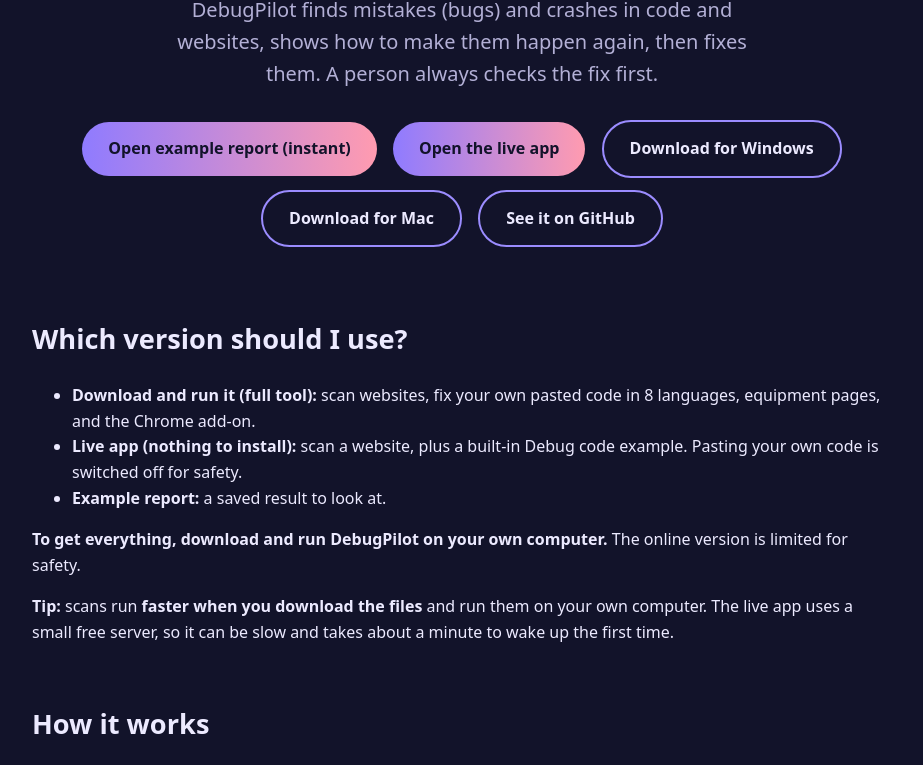
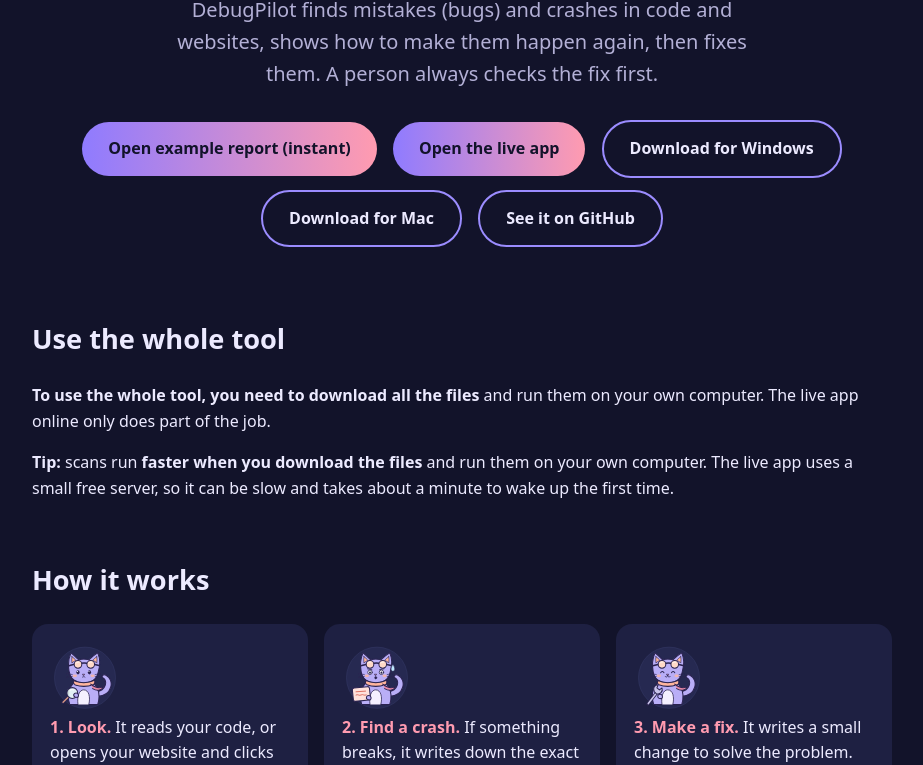
Before and after one commit to brianohjiho-web/debugpilot, a browser extension: page docs/index.html in a window 1280 px wide. Shown: the part 296-1061 px from the top of the page, without its empty margins (178-1101 px from the left). Drawn offline with Linux system fonts and the light colour scheme.

Commit message:
Simplify version note
Co-authored-by: Copilot App <223556219+Copilot@users.noreply.github.com>

```diff
--- a/docs/index.html
+++ b/docs/index.html
@@ -45,13 +45,8 @@
     <a class="btn ghost" href="https://github.com/brianohjiho-web/debugpilot">See it on GitHub</a>
   </header>
 
-  <h2>Which version should I use?</h2>
-  <ul>
-    <li><b>Download and run it (full tool):</b> scan websites, fix your own pasted code in 8 languages, equipment pages, and the Chrome add-on.</li>
-    <li><b>Live app (nothing to install):</b> scan a website, plus a built-in Debug code example. Pasting your own code is switched off for safety.</li>
-    <li><b>Example report:</b> a saved result to look at.</li>
-  </ul>
-  <p><b>To get everything, download and run DebugPilot on your own computer.</b> The online version is limited for safety.</p>
+  <h2>Use the whole tool</h2>
+  <p><b>To use the whole tool, you need to download all the files</b> and run them on your own computer. The live app online only does part of the job.</p>
   <p><b>Tip:</b> scans run <b>faster when you download the files</b> and run them on your own computer. The live app uses a small free server, so it can be slow and takes about a minute to wake up the first time.</p>
   <h2>How it works</h2>
   <ul class="steps">
```
Also changed, not shown: 1 other file.
